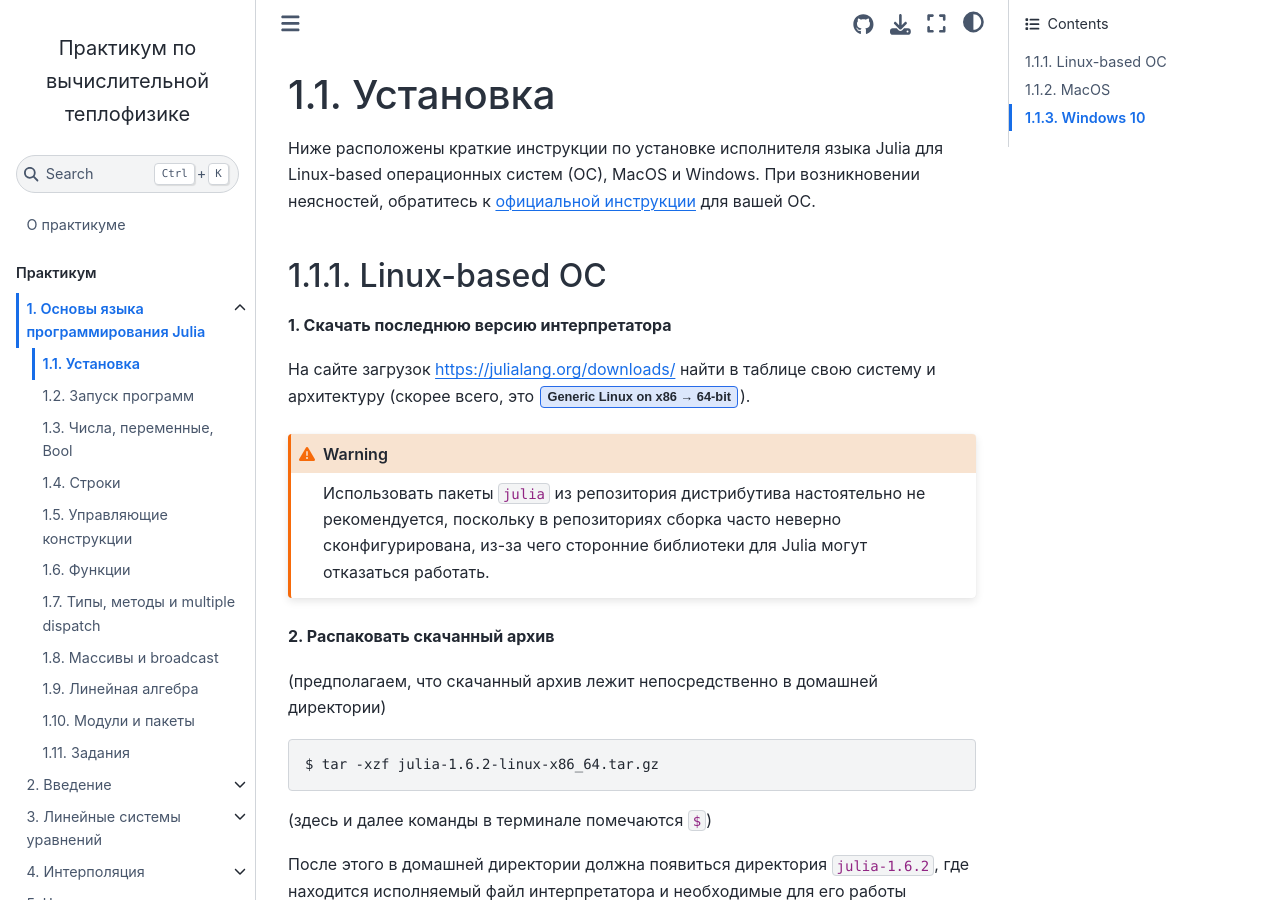
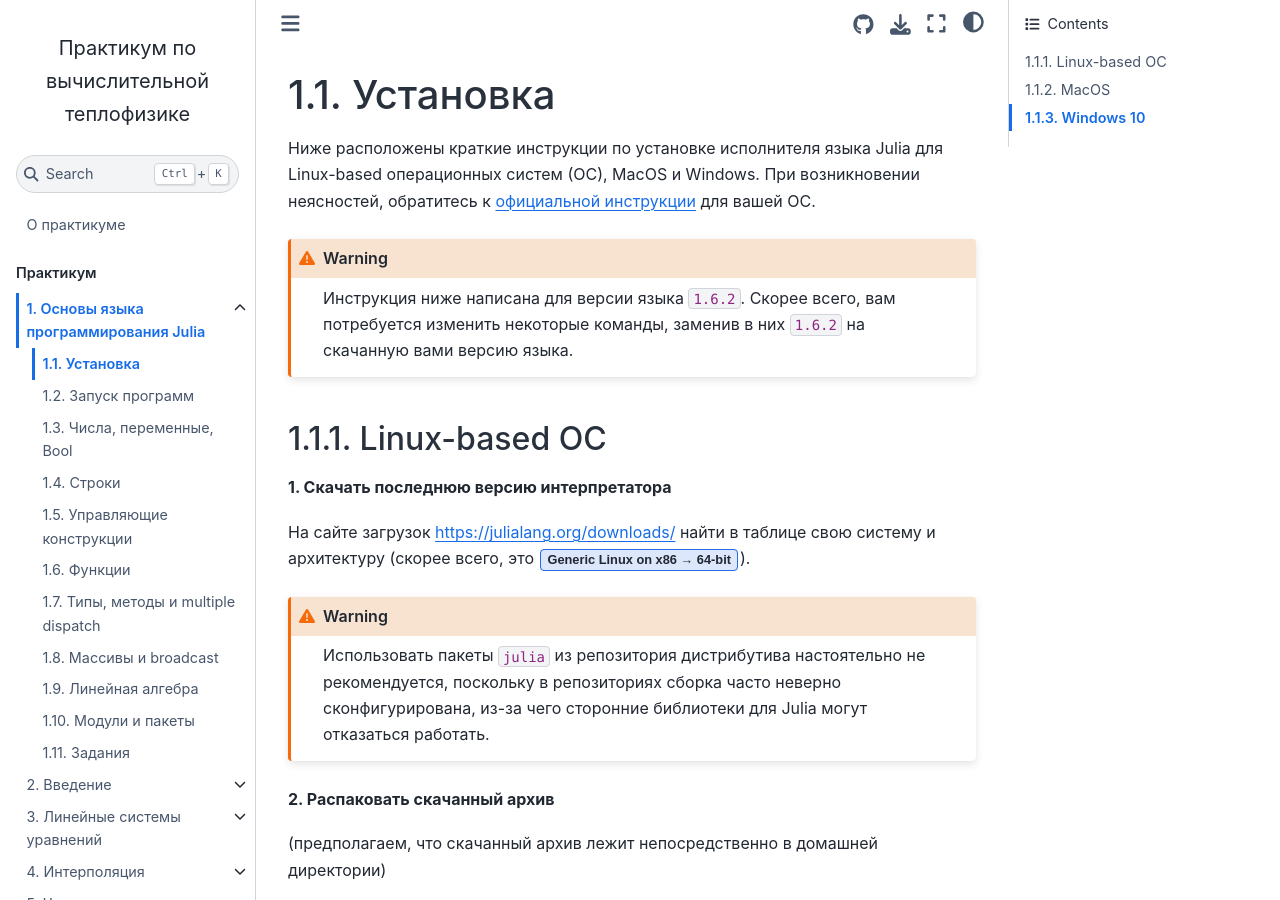
Before and after one commit to stepanzh/computational_thermodynamics, a Jupyter Book: the page built from book/julia/install.md, in a window 1280 px wide and 900 px high. Built offline with Jupyter Book 1.0.4 settings and Sphinx 7.4.7 and the Sphinx Book theme 1.1.4, drawn with Linux system fonts in a browser that asks for light colours.

````diff
--- a/book/julia/install.md
+++ b/book/julia/install.md
@@ -1,13 +1,25 @@
 ---
-substitutions:
-  urldownload: "https://julialang.org/downloads/"
-  wintermdwnld: "<img src=\"https://www.microsoft.com/favicon.ico%3Fv2\" style=\"height: 1em;\" alt=\"⊞\"> [Windows Terminal](https://aka.ms/terminal)"
-  julia_logo: "<img src=\"https://raw.githubusercontent.com/JuliaLang/julia-logo-graphics/master/images/julia-dots.svg\" style=\"height: 1em;\">"
+myst:
+  substitutions:
+    urldownload: "https://julialang.org/downloads/"
+    wintermdwnld: "<img src=\"https://www.microsoft.com/favicon.ico%3Fv2\" style=\"height: 1em;\" alt=\"⊞\"> [Windows Terminal](https://aka.ms/terminal)"
+    julia_logo: "<img src=\"https://raw.githubusercontent.com/JuliaLang/julia-logo-graphics/master/images/julia-dots.svg\" style=\"height: 1em;\">"
 ---
+
+```{eval-rst}
+.. meta::
+   :description: Установка языка компилятора языка Julia на Windows, Linux-системы и MacOS.
+   :keywords: julia, установка, инструкция
+```
 
 # Установка
 
 Ниже расположены краткие инструкции по установке исполнителя языка Julia для Linux-based операционных систем (ОС), MacOS и Windows. При возникновении неясностей, обратитесь к [официальной инструкции](https://julialang.org/downloads/platform/) для вашей ОС.
+
+```{warning}
+Инструкция ниже написана для версии языка `1.6.2`.
+Скорее всего, вам потребуется изменить некоторые команды, заменив в них `1.6.2` на скачанную вами версию языка.
+```
 
 ## Linux-based ОС
 
````
Also changed, not shown: book/julia/index.md (+3 -2 lines).
